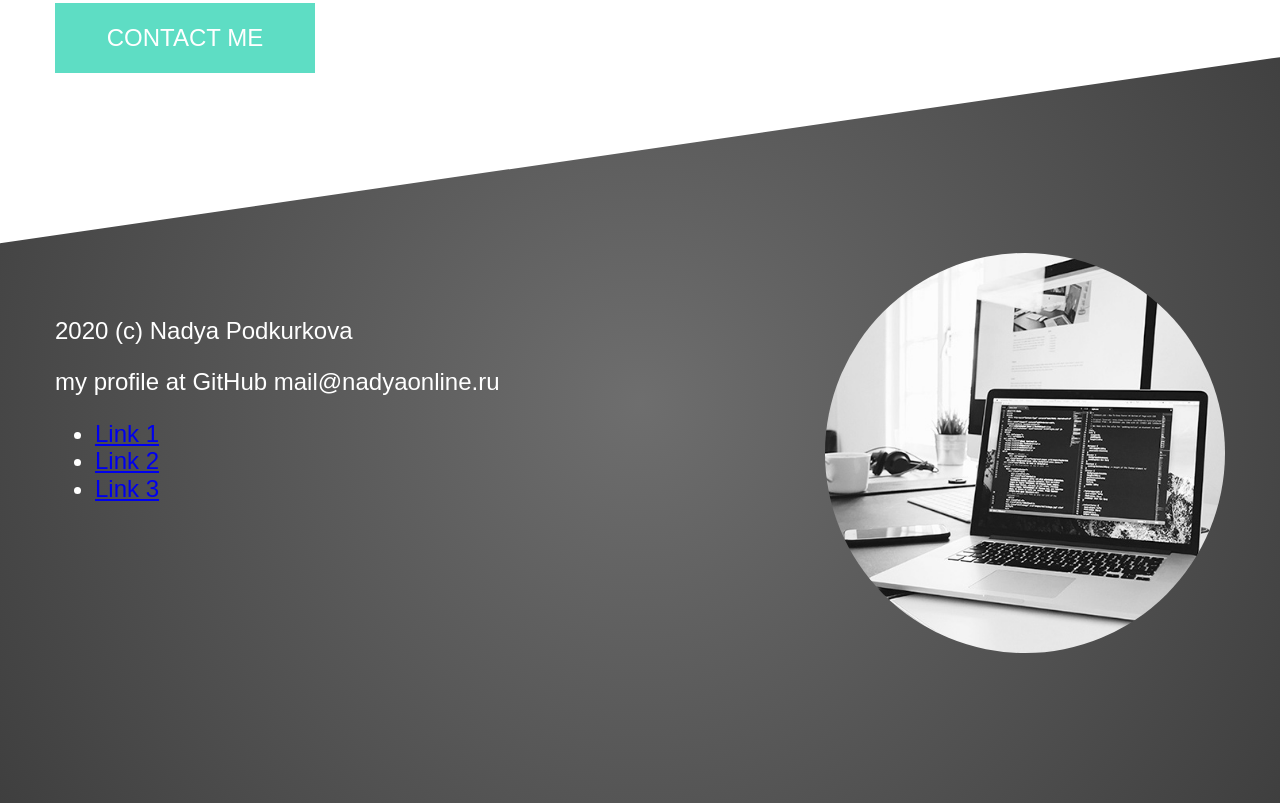
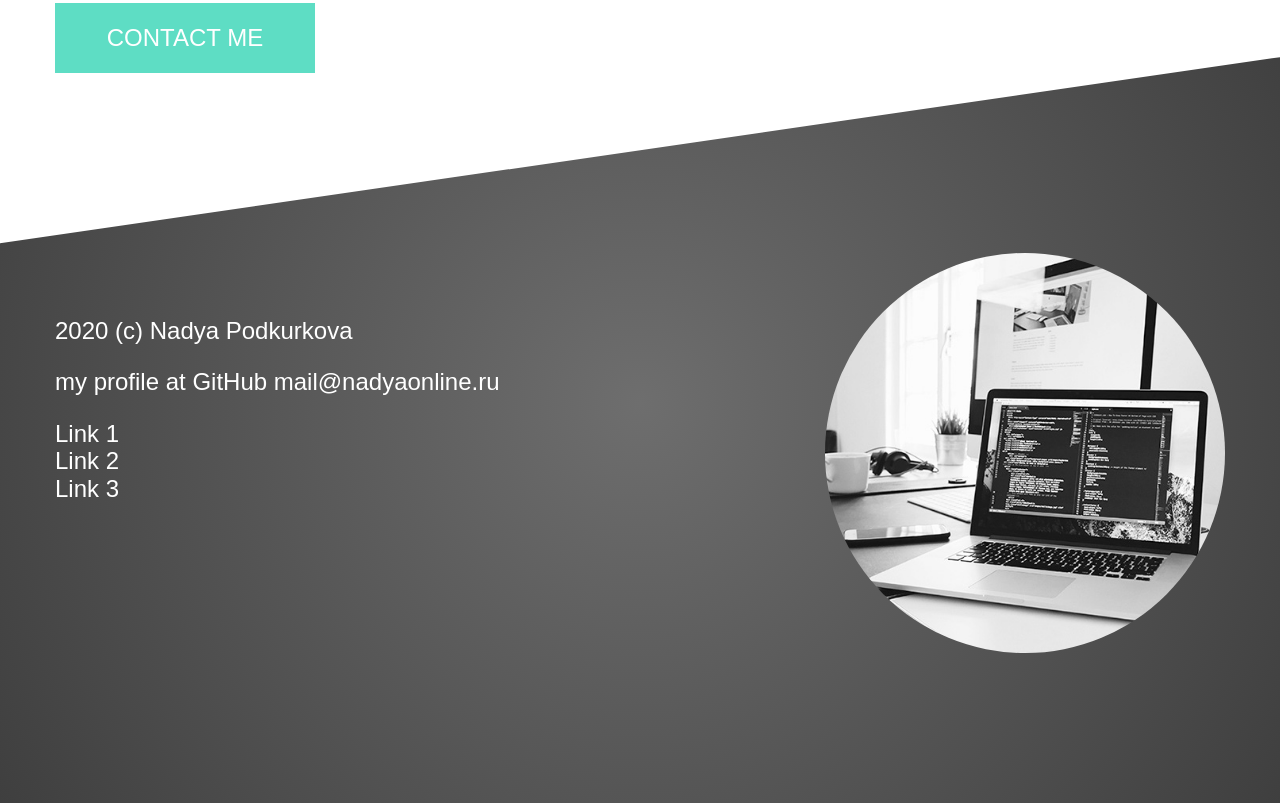
Before and after one commit to nadyawyn/nadyaonline, a website: page src/index.html in a window 1280 px wide. Shown: the part 3185-3988 px from the top of the page. Drawn offline with nearby package versions, Linux system fonts and the light colour scheme; files that its build step writes are made by us from their sources.

Commit message:
Fixed Footer menu styles

```diff
--- a/src/sass/blocks/_footer.scss
+++ b/src/sass/blocks/_footer.scss
@@ -33,4 +33,13 @@
 
 		background: url(../img/bg-footer.jpg) center (center/cover) no-repeat;
 	}
+
+	&__menu {
+		@include reset-list;
+
+		a {
+			color: #ffffff;
+			text-decoration: none;
+		}
+	}
 }
```
Also changed, not shown: dist/css/style.min.css.
